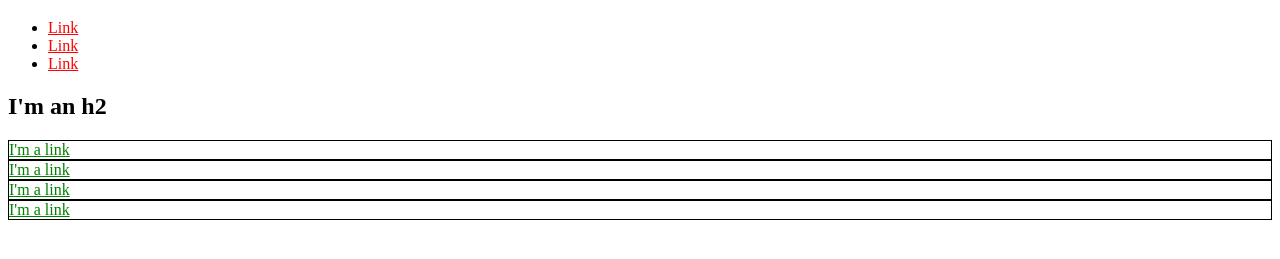
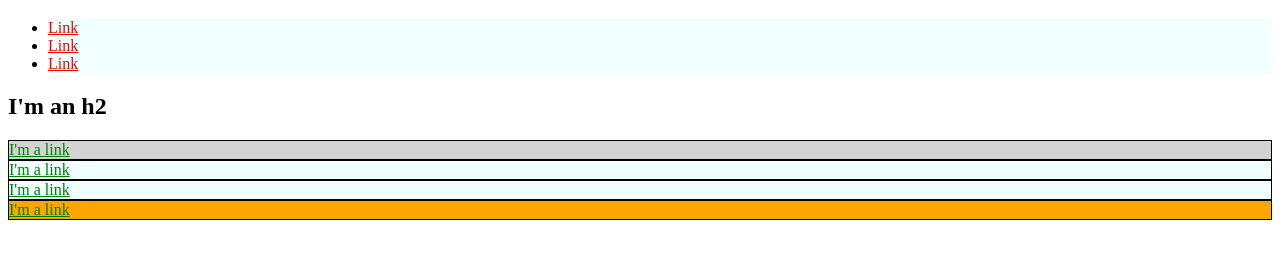
Before and after one commit to zaschiff/LearnEnoughCSSandLayoutToBeDangerous, a plain HTML site: page index.html in a window 1280 px wide. Shown: the part 61-320 px from the top of the page. Drawn offline with Linux system fonts and the light colour scheme.

Commit message:
Added new css styling internally

```diff
--- a/index.html
+++ b/index.html
@@ -5,32 +5,66 @@
     <meta http-equiv="X-UA-Compatible" content="IE=edge">
     <meta name="viewport" content="width=device-width, initial-scale=1.0">
     <title>Test Page: Don't Panic</title>
+    <style>
+        a {
+            color:red;
+        }
+
+        #exec-bio {
+            background-color: lightgray;
+        }
+
+        #end-box {
+            background-color: orange;
+        }
+
+        .bio-box {
+            border: 1px solid black;
+            background-color: azure;
+        }
+
+        .bio-box a {
+            color:green;
+        }
+
+        .list-item {
+            background-color: azure;
+        }
+    </style>
 </head>
 <body>
     <h1>I'm an h1</h1>
+
     <ul>
-      <li>
-        <a href="https://example.com/" style="color: red;">Link</a>
+      <li class="list-item">
+        <a href="https://example.com/">Link</a>
       </li>
-      <li>
-        <a href="https://example.com/" style="color: red;">Link</a>
+
+      <li class="list-item">
+        <a href="https://example.com/">Link</a>
       </li>
-      <li>
-        <a href="https://example.com/" style="color: red;">Link</a>
+
+      <li class="list-item">
+        <a href="https://example.com/">Link</a>
       </li>
     </ul>
+
     <h2>I'm an h2</h2>
-    <div style="border: 1px solid black;">
-      <a href="https://example.com/" style="color: green;">I'm a link</a>
+
+    <div id="exec-bio" class="bio-box">
+      <a href="https://example.com/">I'm a link</a>
     </div>
-    <div style="border: 1px solid black;">
-      <a href="https://example.com/" style="color: green;">I'm a link</a>
+
+    <div class="bio-box">
+      <a href="https://example.com/">I'm a link</a>
     </div>
-    <div style="border: 1px solid black;">
-      <a href="https://example.com/" style="color: green;">I'm a link</a>
+
+    <div class="bio-box">
+      <a href="https://example.com/">I'm a link</a>
     </div>
-    <div style="border: 1px solid black;">
-      <a href="https://example.com/" style="color: green;">I'm a link</a>
+
+    <div id="end-box" class="bio-box">
+      <a href="https://example.com/">I'm a link</a>
     </div>
 </body>
 </html>
```
